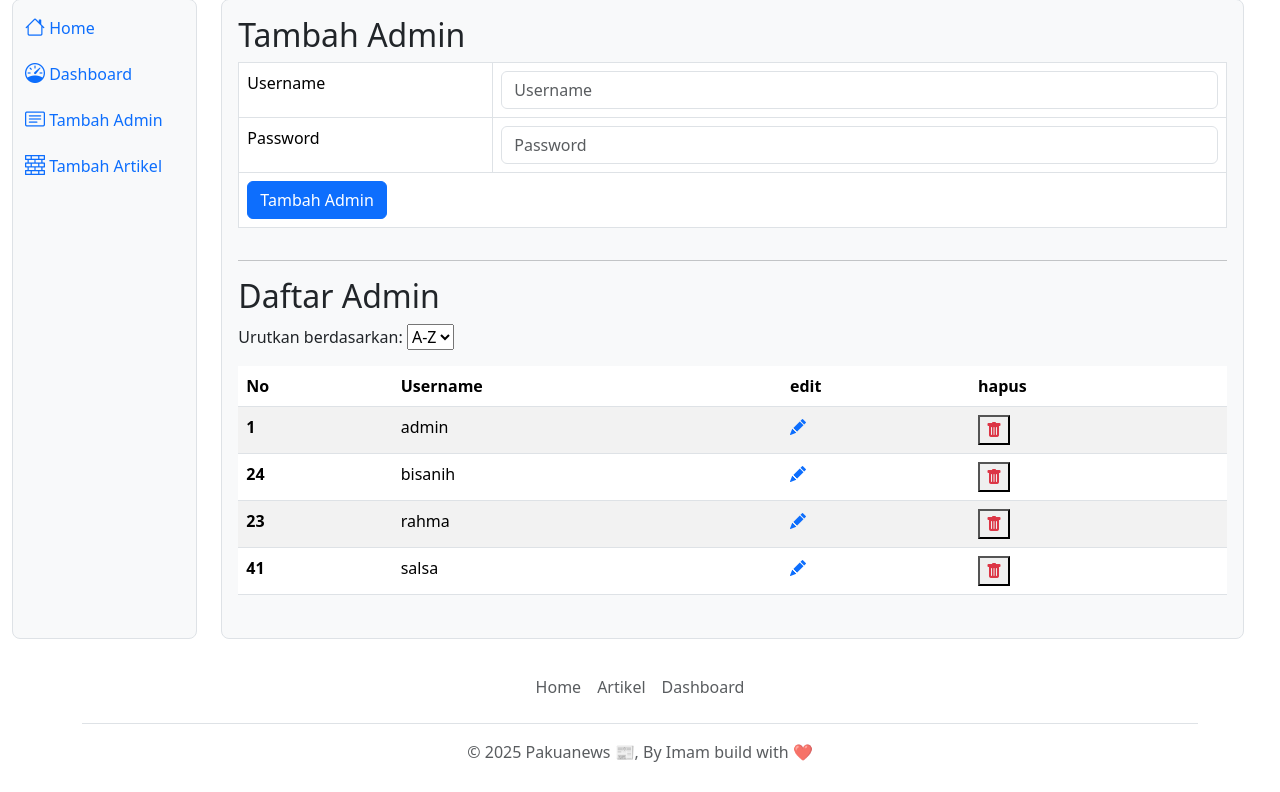
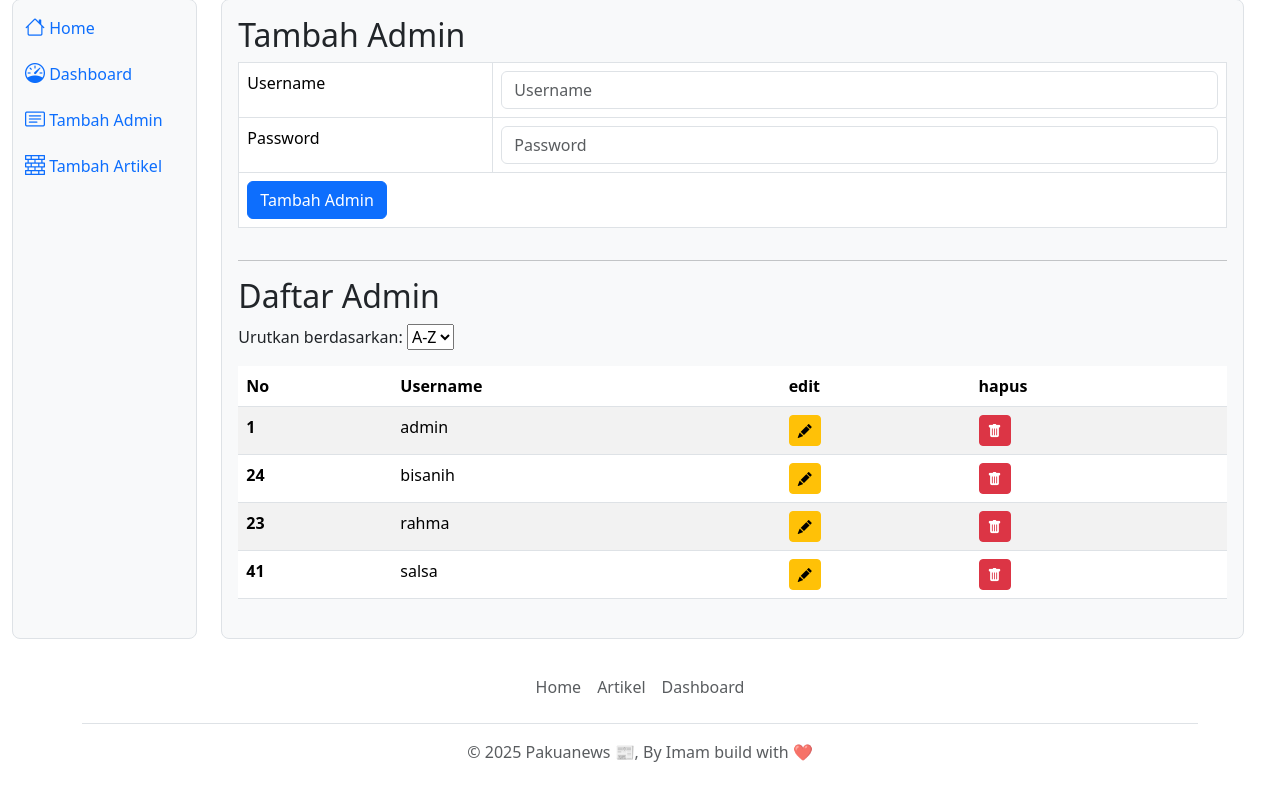
Before and after one commit to imamashshidqi/website_artikel, a PHP site: page /tambahAdminDashboard.php in a window 1280 px wide. Shown: the part 106-898 px from the top of the page. Run offline with PHP 8.4, Linux system fonts and the light colour scheme; a user stored in the database is signed in; data comes from the database, SQL or seed files in the repository.

Commit message:
2nd commit

```diff
--- a/layout/daftarAdmin.php
+++ b/layout/daftarAdmin.php
@@ -28,11 +28,13 @@ $no = 1;
             <tr>
                 <th scope="row"><?= $row['id'] ?></th>
                 <td><?= $row['username'] ?></td>
-                <td><a href="updateAdminDashboard.php?id=<?= $row['id'] ?>"><i class="bi bi-pencil-fill me-2"></i></a></td>
+                <td><a href="updateAdminDashboard.php?id=<?= $row['id'] ?>" class="btn btn-sm btn-warning"><i class="bi bi-pencil-fill"></i></a></td>
                 <td>
                     <form action="database/hapusAdmin.php" method="POST" class="d-inline">
                         <input type="hidden" name="id" value="<?= $row['id'] ?>">
-                        <button><i class="bi bi-trash-fill text-danger"></i></button>
+                        <button type="submit" class="btn btn-sm btn-danger">
+                            <i class="bi bi-trash-fill"></i>
+                        </button>
                     </form>
                 </td>
             </tr>
```
